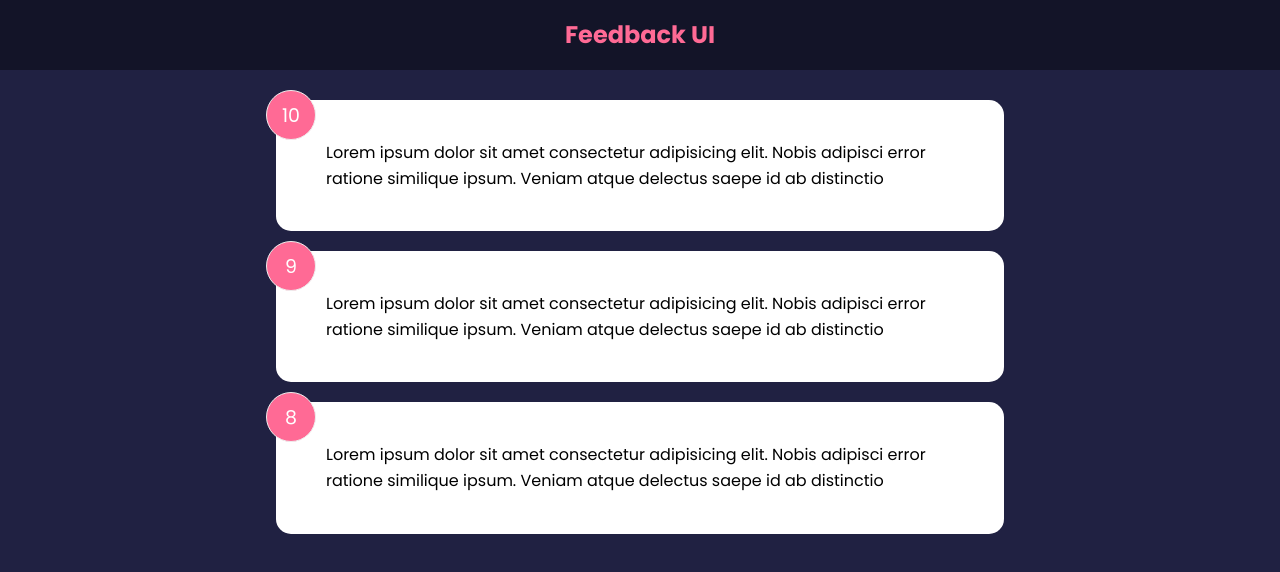
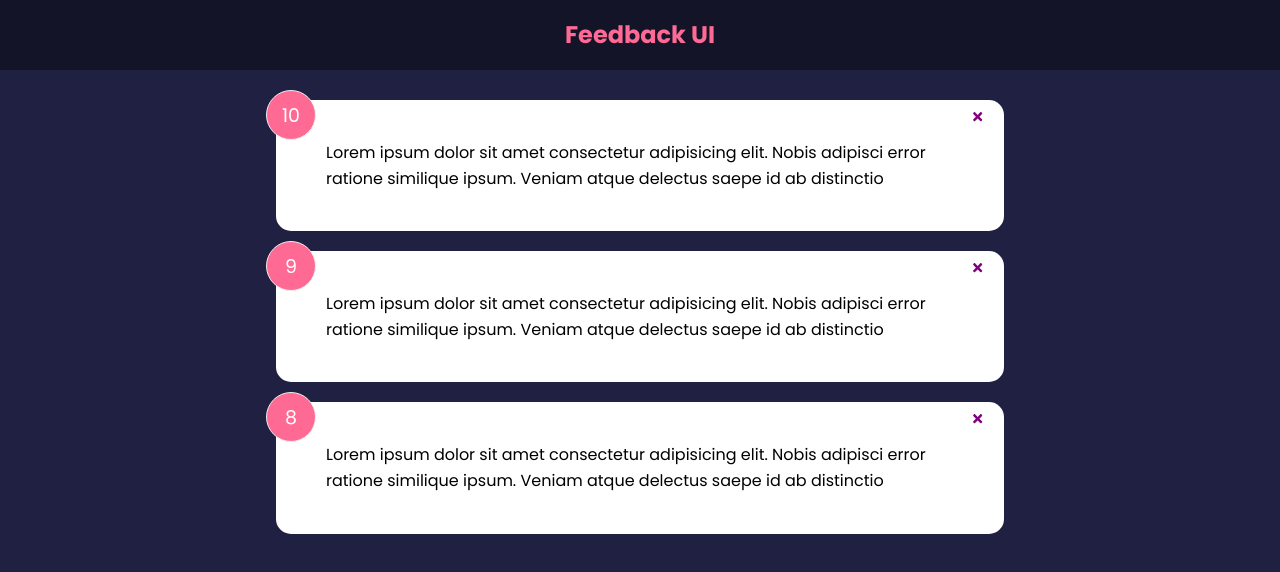
Before and after one commit to Dina2703/feedback-app, a React (Create React App) app: page / in a window 1280 px wide. Shown: the top 572 px of the page. Built offline with nearby package versions, Linux system fonts and the light colour scheme.

Commit message:
Events and Prop Drilling

```diff
--- a/package.json
+++ b/package.json
@@ -8,6 +8,7 @@
     "@testing-library/user-event": "^12.8.3",
     "react": "^17.0.2",
     "react-dom": "^17.0.2",
+    "react-icons": "^4.3.1",
     "react-scripts": "4.0.3",
     "web-vitals": "^1.1.2"
   },
--- a/src/App.js
+++ b/src/App.js
@@ -6,11 +6,17 @@
 function App() {
   const [feedback, setFeedback] = useState(FeedbackData);
 
+  const deleteFeedback = (id) => {
+    if (window.confirm("Are you sure you want to delete?")) {
+      setFeedback(feedback.filter((item) => item.id !== id));
+    }
+  };
+
   return (
     <>
       <Header />
       <div className="container">
-        <FeedbackList feedback={feedback} />
+        <FeedbackList feedback={feedback} handleDelete={deleteFeedback} />
       </div>
     </>
   );
--- a/src/components/FeedbackItem.jsx
+++ b/src/components/FeedbackItem.jsx
@@ -1,16 +1,22 @@
+import { FaTimes } from "react-icons/fa";
 import Card from "./shared/Card";
-import PropTypes from 'prop-types'
+import PropTypes from "prop-types";
 
-function FeedbackItem({ item }) {
+function FeedbackItem({ item, handleDelete }) {
+
+
   return (
     <Card>
       <div className="num-display">{item.rating}</div>
+      <button onClick={() => handleDelete(item.id)} className="close">
+        <FaTimes color="purple" />
+      </button>
       <div className="text-display">{item.text}</div>
     </Card>
   );
 }
 
 FeedbackItem.propTypes = {
-  item: PropTypes.object.isRequired
-}
+  item: PropTypes.object.isRequired,
+};
 export default FeedbackItem;
--- a/src/components/FeedbackList.jsx
+++ b/src/components/FeedbackList.jsx
@@ -1,7 +1,7 @@
 import PropTypes from "prop-types";
 import FeedbackItem from "./FeedbackItem";
 
-function FeedbackList({ feedback }) {
+function FeedbackList({ feedback, handleDelete }) {
   console.log(feedback);
   if (!feedback || feedback.length === 0) {
     return <p>No feedback</p>;
@@ -10,7 +10,11 @@
   return (
     <div className="feedback-list">
       {feedback.map((item) => (
-        <FeedbackItem key={item.id} item={item} />
+        <FeedbackItem
+          key={item.id}
+          item={item}
+          handleDelete={handleDelete}
+        />
       ))}
     </div>
   );
@@ -22,9 +26,9 @@
     PropTypes.shape({
       id: PropTypes.number.isRequired,
       rating: PropTypes.number.isRequired,
-      text: PropTypes.string.isRequired
+      text: PropTypes.string.isRequired,
     })
-  )
+  ),
 };
 
 export default FeedbackList;
```
Also changed, not shown: 1 other file (tests, documents, lock files or other folders).
